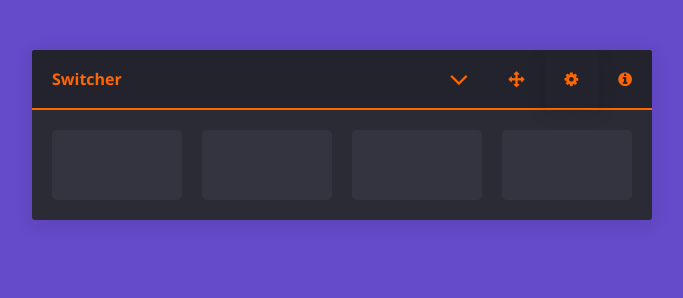
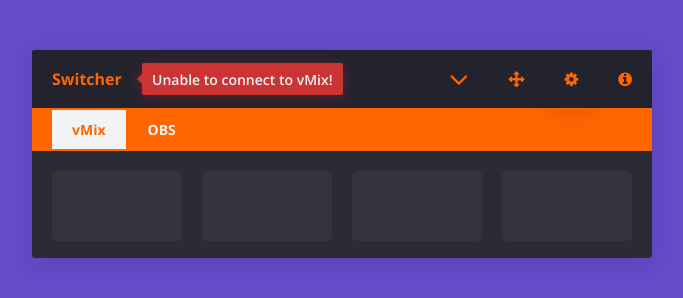
Before and after one commit to Tam/nodecg-switcher, a website: page dashboard/index.html in a window 1280 px wide. Shown: the whole page, without its empty margins (18-701 px from the left). Drawn offline with nearby package versions, Linux system fonts and the light colour scheme; no server answers.

Commit message:
Bundle this shit

```diff
--- a/dashboard-static/dashboard/assets/js/switcher.js
+++ b/dashboard/assets/js/switcher.js
@@ -2,7 +2,8 @@
 	"use strict";
 
 	// Globals
-	var SCENES_CONTAINER = {
+	var PANEL = document.getElementById('panelSwitcher'),
+		SCENES_CONTAINER = {
 			el: document.getElementById('scenes'),
 			clear: function () {
 				this.el.innerHTML = '';
@@ -12,6 +13,51 @@
 			},
 			active: function () {
 				return this.el.getElementsByClassName('active')[0];
+			}
+		},
+		ERROR = {
+			el: PANEL.getElementsByClassName('error')[0],
+			isVisible: false,
+			name: '',
+			show: function () {
+				var self = this;
+
+				if (this.el.classList.contains('visible')) {
+					this.hide();
+
+					setTimeout(function () {
+						self.el.classList.add('visible');
+					}, 250);
+				} else {
+					this.el.classList.add('visible');
+				}
+
+				setTimeout(function () {
+					self.hide();
+				}, 10000);
+
+				console.error('[Switcher]', this.el.innerText);
+				this.isVisible = true;
+
+				return this;
+			},
+			hide: function () {
+				this.el.classList.remove('visible');
+				this.isVisible = false;
+				this.name = '';
+				return this;
+			},
+			set: function (text, name) {
+				var self = this;
+
+				this.el.innerText = text;
+				if (name) this.name = name;
+
+				this.el.addEventListener('click', function () {
+					self.hide();
+				});
+
+				return this;
 			}
 		};
 
@@ -82,6 +128,7 @@
 		scenes: {},
 		activeScene: '',
 		apiUrl: '127.0.0.1:8088',
+		isInitialized: false,
 		hasConnection: false,
 		api: function (params, successCallback, failCallback) {
 			var urlParams = "";
@@ -105,10 +152,11 @@
 		checkConnection: function () {
 			vMix.api(null, function () {
 				vMix.hasConnection = true;
+				if (ERROR.name === 'vMixConnectionError') ERROR.hide();
 				vMix.loop();
 			}, function () {
 				vMix.hasConnection = false;
-				setTimeout(vMix.checkConnection, 5000);
+				if (vMix.isInitialized) setTimeout(vMix.checkConnection, 5000);
 			});
 		},
 		switchScenes: function (newSceneId, el) {
@@ -125,7 +173,8 @@
 
 					vMix.activeScene = newSceneId;
 				}, function () {
-					console.error('[Switcher]', 'Unable to switch scenes!');
+					if (ERROR.name !== 'vMixSceneSwitchError')
+						ERROR.set('Unable to switch scenes!', 'vMixSceneSwitchError').show();
 				});
 			}
 		},
@@ -182,23 +231,77 @@
 			}, function () {
 				SCENES_CONTAINER.clear();
 				Helpers.addPlaceholders(0);
-				console.error('[Switcher]', 'Unable to update vMix scenes!');
+				if (ERROR.name !== 'vMixSceneUpdateError' && vMix.hasConnection)
+					ERROR.set('Unable to update vMix scenes!', 'vMixSceneUpdateError').show();
 			});
 		},
 		loop: function () {
-			if (vMix.hasConnection) {
-				vMix.updateScenes();
+			if (vMix.isInitialized) {
+				if (vMix.hasConnection) {
+					vMix.updateScenes();
 
-				setTimeout(vMix.loop, 1000);
-			} else {
-				vMix.checkConnection();
+					setTimeout(vMix.loop, 1000);
+				} else {
+					vMix.checkConnection();
+					if (ERROR.name !== 'vMixConnectionError')
+						ERROR.set('Unable to connect to vMix!', 'vMixConnectionError').show();
+				}
 			}
 		},
 		init: function () {
+			this.isInitialized = true;
+			this.checkConnection();
 			this.loop();
+		},
+		terminate: function () {
+			this.isInitialized = false;
+			this.scenes = {};
+			this.activeScene = '';
+			ERROR.hide();
 		}
 	};
 
-	// TODO: Check settings to work out what software to target. Make switchable on the fly?
+	var obs = {
+		isInitialized: true,
+		init: function () {
+			this.isInitialized = true;
+			SCENES_CONTAINER.clear();
+			Helpers.addPlaceholders(0);
+		},
+		terminate: function () {
+			this.isInitialized = false;
+			ERROR.hide();
+		}
+	};
+
+	function nav () {
+		var n = PANEL.getElementsByTagName('nav')[0],
+			a = n.getElementsByTagName('a');
+
+		[].slice.call(a).forEach(function (el) {
+			el.addEventListener('click', function (e) {
+				e.preventDefault();
+
+				if (!el.classList.contains('active')) {
+					var active = n.getElementsByClassName('active')[0];
+					if (active) active.classList.remove('active');
+
+					el.classList.add('active');
+
+					switch (el.getAttribute('data-s')) {
+						case 'vmix':
+							obs.terminate();
+							vMix.init();
+							break;
+						case 'obs':
+							vMix.terminate();
+							obs.init();
+					}
+				}
+			});
+		});
+	}
+
+	nav();
 	vMix.init();
 })(window);
--- a/dashboard-static/dashboard/assets/less/panel.less
+++ b/dashboard/assets/less/panel.less
@@ -72,6 +72,46 @@
 		transform: rotate(180deg);
 	}
 
+	.error {
+		position: absolute;
+		top: 13px;
+		left: 110px;
+		padding: @spacer/3 @spacer/2;
+
+		color: @white;
+		font-size: 14px;
+		font-weight: @semi-bold;
+
+		background: @red;
+		border-radius: 2px;
+		box-shadow: 0 2px 15px fade(@red, 30%);
+
+		opacity: 0;
+		pointer-events: none;
+		transform: scale(0);
+		transform-origin: -5px 50%;
+		transition: opacity 0.2s ease, transform 0.2s ease;
+
+		cursor: pointer;
+
+		&:before {
+			content: '';
+			position: absolute;
+			left: -10px;
+			top: 50%;
+			margin-top: -5px;
+
+			border: 5px solid transparent;
+			border-right-color: @red;
+		}
+
+		&.visible {
+			opacity: 1;
+			pointer-events: all;
+			transform: scale(1);
+		}
+	}
+
 	.content {
 		padding: @spacer;
 
--- a/dashboard-static/dashboard/assets/less/switcher.less
+++ b/dashboard/assets/less/switcher.less
@@ -1,19 +1,50 @@
+@switcherPrimaryColor: @orange;
+
 .switcher {
 	header {
-		border-color: @orange;
+		border-color: @switcherPrimaryColor;
 
 		h5,
 		a {
-			color: @orange;
+			color: @switcherPrimaryColor;
 		}
 
 		a:hover {
-			background: @orange;
+			background: @switcherPrimaryColor;
+		}
+	}
+
+	nav {
+		display: block;
+		padding: 0 0 0 @spacer;
+
+		font-size: 0;
+
+		background: @switcherPrimaryColor;
+		border-bottom: 2px solid @switcherPrimaryColor;
+
+		a {
+			display: inline-block;
+			padding: @spacer/2 @spacer;
+			margin: 0 2px 0 0;
+
+			color: @white;
+			text-decoration: none;
+			font-weight: @bold;
+			font-size: 14px;
+
+			transition: background 0.2s ease, color 0.2s ease;
+
+			&:hover,
+			&.active {
+				background: @white;
+				color: @switcherPrimaryColor;
+			}
 		}
 	}
 
 	&.panel:not(.settings) {
-		max-width: 620px;
+		width: 620px;
 
 		.content {
 			display: flex;
@@ -41,14 +72,16 @@
 
 				overflow: hidden;
 
-				transition: background 0.2s ease, box-shadow 0.2s ease;
+				transition: background 0.2s ease, box-shadow 0.2s ease, border-color 0.2s ease;
 
 				&:hover {
-					background: @green;
+					background: @orange;
+					border-color: @orange;
 				}
 
 				&.active {
 					background: @green;
+					border-color: @green;
 					box-shadow: 0 2px 20px fade(@green, 50%);
 					cursor: default;
 				}
--- a/dashboard-static/dashboard/index.html
+++ b/dashboard/index.html
@@ -10,7 +10,7 @@
 </head>
 <body>
 
-	<div class="panel switcher">
+	<div class="panel switcher" id="panelSwitcher">
 		<header>
 			<h5>Switcher</h5>
 			<div class="controls">
@@ -20,6 +20,13 @@
 				<a href="#" class="info"><i class="fa fa-info-circle"></i></a>
 			</div>
 		</header>
+
+		<nav>
+			<a href="#" data-s="vmix" class="active">vMix</a>
+			<a href="#" data-s="obs">OBS</a>
+		</nav>
+
+		<div class="error">Unable to connect to vMix!</div>
 
 		<div class="content" id="scenes">
 			<span class="placeholder"></span>
```
Also changed, not shown: dashboard-static/package.json (deleted, +0 -14 lines), package.json (added, +38 -0 lines), README.md, dashboard-static/dashboard/assets/css/style.css (deleted), dashboard-static/dashboard/assets/js/switcher.min.js (deleted), dashboard/assets/css/style.css (added), dashboard/assets/imgs/join.svg (renamed from dashboard-static/dashboard/assets/imgs/join.svg), dashboard/assets/imgs/logo@2x.png (renamed from dashboard-static/dashboard/assets/imgs/logo@2x.png), dashboard/assets/js/panel.js (renamed from dashboard-static/dashboard/assets/js/panel.js), dashboard/assets/js/panel.min.js (renamed from dashboard-static/dashboard/assets/js/panel.min.js), dashboard/assets/js/switcher.min.js (added), dashboard/assets/less/base.less (renamed from dashboard-static/dashboard/assets/less/base.less), dashboard/assets/less/settings.less (renamed from dashboard-static/dashboard/assets/less/settings.less), dashboard/assets/less/style.less (renamed from dashboard-static/dashboard/assets/less/style.less), 2 more files, 1 other file.
